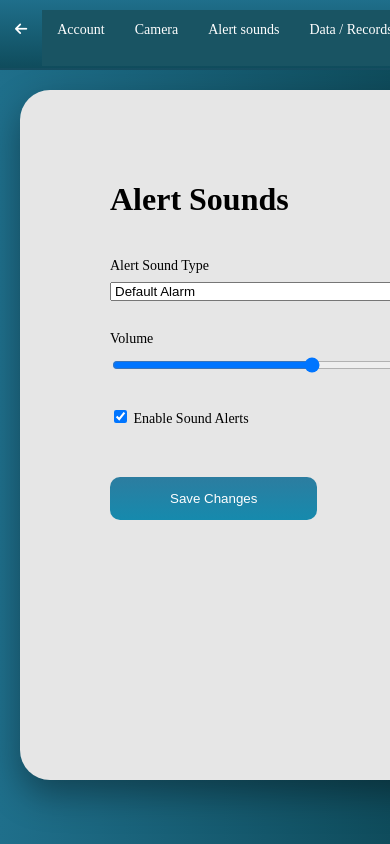
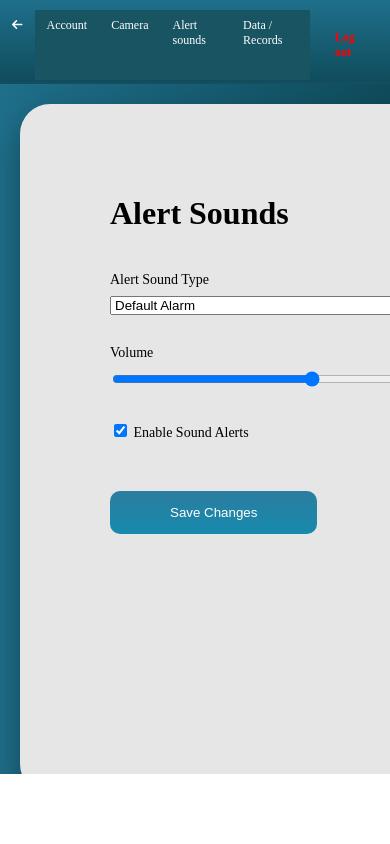
Before and after one commit to myk-101/ExamGuard, a Flask app: page /settings/alerts in a window 390 px wide. Run offline with Flask 3, Linux system fonts and the light colour scheme.

Commit message:
Update settings.css

```diff
--- a/ExamGuard/static/css/settings.css
+++ b/ExamGuard/static/css/settings.css
@@ -59,6 +59,7 @@
 
     .settings-container {
         flex-direction: column;
+        height: calc(100vh - 70px);
     }
 
     .settings-sidebar {
@@ -71,9 +72,8 @@
 
     .settings-sidebar a,
     .settings-sidebar .btn {
-        padding: 12px 15px;
-        white-space: nowrap;
-        font-size: 14px;
+        padding: 8px 12px;
+        font-size: 12px;
     }
 
     .settings-sidebar .logout {
```
